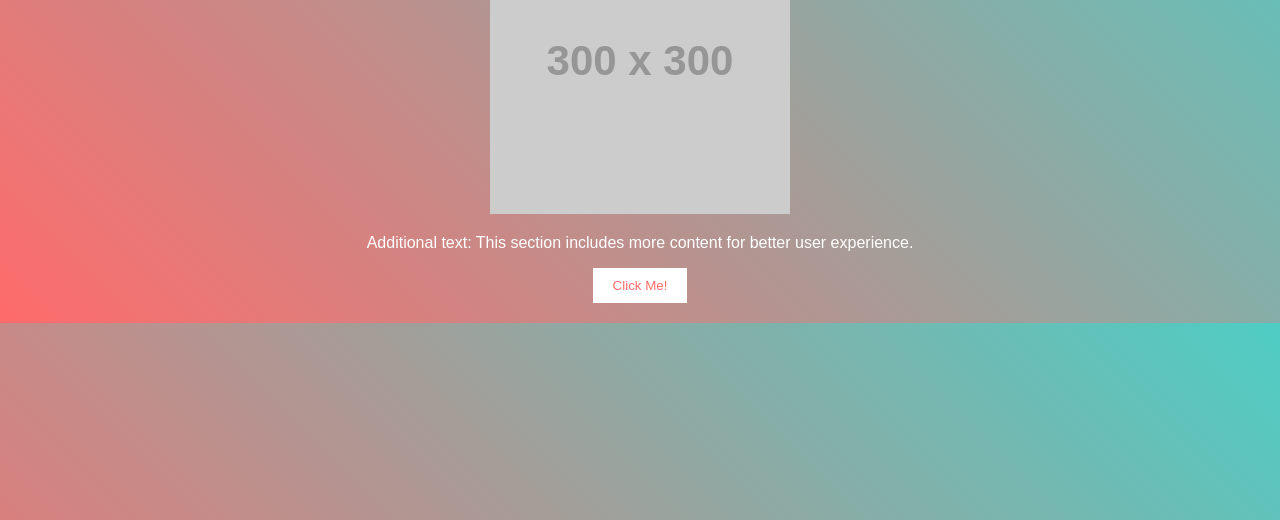
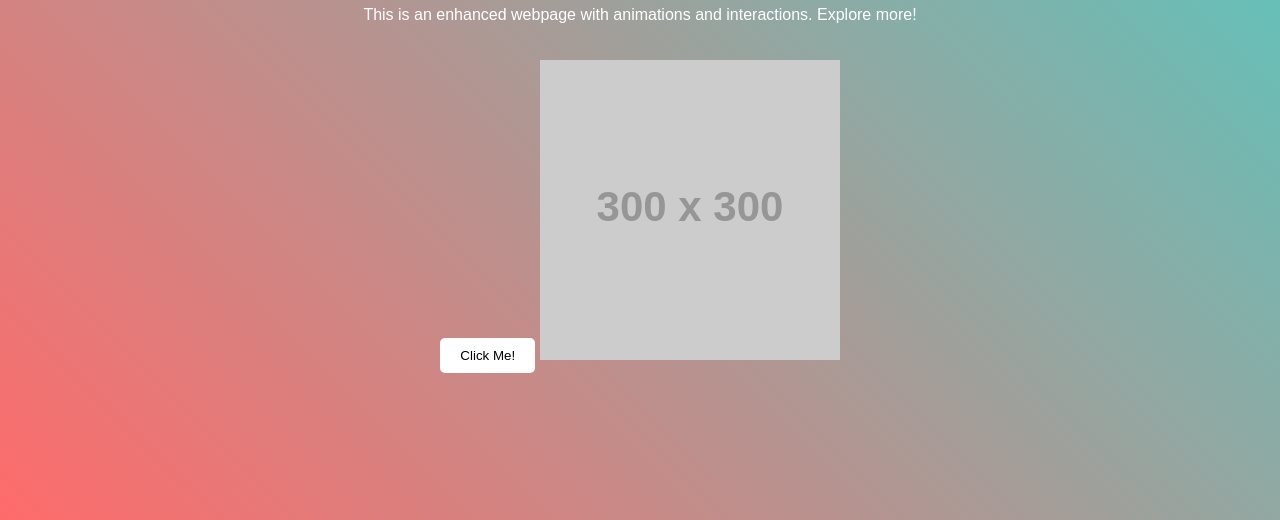
Before and after one commit to qwq202/beautiful-webpage, a plain HTML site: page index.html in a window 1280 px wide. Shown: the part 280-800 px from the top of the page. Drawn offline with Linux system fonts and the light colour scheme; placeholder pictures from the web are drawn by us.

Commit message:
Enhance website with additional features, animations, and interactions

```diff
--- a/index.html
+++ b/index.html
@@ -5,13 +5,24 @@
     <meta name="viewport" content="width=device-width, initial-scale=1.0">
     <title>Beautiful Webpage</title>
     <style>
+        /* Enhanced styles with animations and responsiveness */
         body {
             margin: 0;
             padding: 0;
+            height: 100vh;
+            display: flex;
+            flex-direction: column;
+            justify-content: center;
+            align-items: center;
             background: linear-gradient(45deg, #ff6b6b, #4ecdc4);
             font-family: Arial, sans-serif;
             color: white;
             text-align: center;
+            animation: fadeIn 1s ease-in;
+        }
+        @keyframes fadeIn {
+            from { opacity: 0; }
+            to { opacity: 1; }
         }
         nav {
             width: 100%;
@@ -41,18 +52,13 @@
         }
         .content {
             margin-top: 60px;
-            padding: 20px;
-            animation: fadeIn 1s ease-in;
-        }
-        @keyframes fadeIn {
-            from { opacity: 0; }
-            to { opacity: 1; }
+            text-align: center;
         }
         button {
+            padding: 10px 20px;
             background: white;
-            color: #ff6b6b;
             border: none;
-            padding: 10px 20px;
+            border-radius: 5px;
             cursor: pointer;
             transition: background 0.3s;
         }
@@ -65,16 +71,16 @@
             nav ul {
                 flex-direction: column;
             }
-            nav ul li {
-                margin: 10px 0;
-            }
         }
     </style>
     <script>
-        // Simple interaction: Alert on button click
-        function handleClick() {
-            alert('Button clicked! Welcome to the interactive page.');
-        }
+        // Add JavaScript interaction
+        document.addEventListener('DOMContentLoaded', function() {
+            const button = document.querySelector('button');
+            button.addEventListener('click', function() {
+                alert('Button clicked! Welcome to the enhanced page.');
+            });
+        });
     </script>
 </head>
 <body>
@@ -86,10 +92,9 @@
     </nav>
     <div class="content">
         <h1>Welcome to My Beautiful Webpage</h1>
-        <p>This is an enhanced webpage with added elements. Explore the navigation and interact with the button!</p>
-        <img src="https://via.placeholder.com/300" alt="Placeholder Image" style="max-width: 100%;">
-        <p>Additional text: This section includes more content for better user experience.</p>
-        <button onclick="handleClick()">Click Me!</button>
+        <p>This is an enhanced webpage with animations and interactions. Explore more!</p>
+        <button>Click Me!</button>
+        <img src="https://via.placeholder.com/300" alt="Placeholder Image" style="margin-top: 20px;">
     </div>
 </body>
 </html>
```
Also changed, not shown: about.html (+4 -5 lines).
